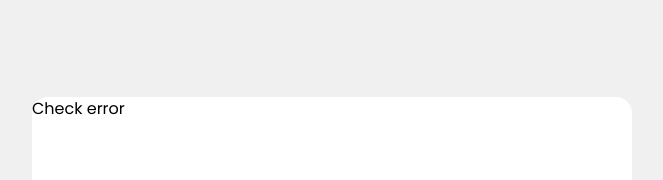
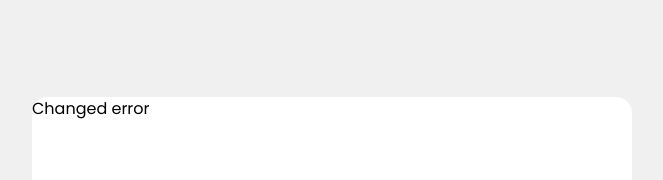
Before and after one commit to Mu-Solomon/age-calculator-app, a Next.js app: page / in a window 1280 px wide. Shown: the top 180 px of the page, without its empty margins (308-971 px from the left). Built offline with nearby package versions, Linux system fonts and the light colour scheme.

Commit message:
Changing link to master

```diff
--- a/src/app/App.jsx
+++ b/src/app/App.jsx
@@ -196,12 +196,12 @@ const App = () => {
 
   //Handling the server side
 
-
   const [state, formAction] = useFormState(testServer, undefined);
 
   return (
     <div className="bg-[#ffffff] rounded-tl-2xl rounded-tr-2xl rounded-bl-2xl rounded-br-[100px] md:w-[600px] ">
-      <h1>Check error</h1>      <form action={formAction}>
+      <h1>Changed error</h1>{" "}
+      <form action={formAction}>
         <Input
           appError={appError}
           inputError={inputError}
--- a/src/app/dates/page.jsx
+++ b/src/app/dates/page.jsx
@@ -1,7 +1,7 @@
 import React from "react";
 
 const getDates = async () => {
-  const res = await fetch("https://lis-age.netlify.app/api");
+  const res = await fetch("https://master--lis-age.netlify.app/api");
 
   if (!res.ok) {
     throw new Error("Something isn't right");
```
